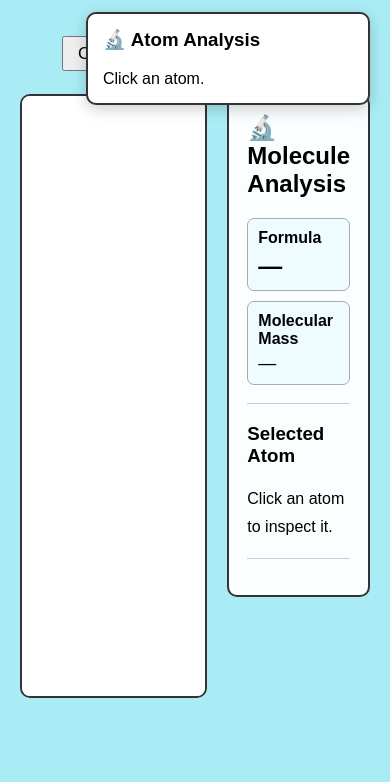
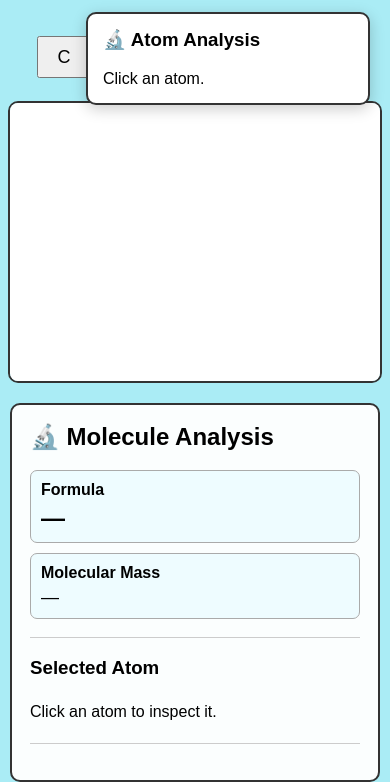
Before and after one commit to kiyotak-ayanokoji/KiyoChem, a plain HTML site: page index.html in a window 390 px wide. Shown: the part 88-870 px from the top of the page. Before the commit the page ends 844 px from the top, so only its background shows below. Drawn offline with Linux system fonts and the light colour scheme.

Commit message:
Refactor style.css for improved responsiveness
Updated CSS styles for responsive design and layout adjustments.

```diff
--- a/style.css
+++ b/style.css
@@ -131,6 +131,42 @@ canvas {
     color: #7b2cff;
 }
 
+/* ============================================================
+   HYBRID PHONE & PC INTERFACE ADAPTATION
+   ============================================================ */
+
+@media (max-width: 850px) {
+    main {
+        flex-direction: column;
+        align-items: center;
+        padding: 0 10px;
+    }
+
+    .builder {
+        width: 100%;
+        max-width: 100%;
+    }
+
+    canvas {
+        width: 100% !important;
+        height: auto !important;
+        aspect-ratio: 4 / 3;
+    }
+
+    #analysis {
+        width: 100%;
+        max-width: 100%;
+        box-sizing: border-box;
+    }
+
+    #toolbar button {
+        width: 55px; /* Upgraded size metrics for easier thumb interaction */
+        height: 42px;
+        font-size: 18px;
+    }
+}
+
+
 hr {
     border: none;
     border-top: 1px solid #ccc;
```
